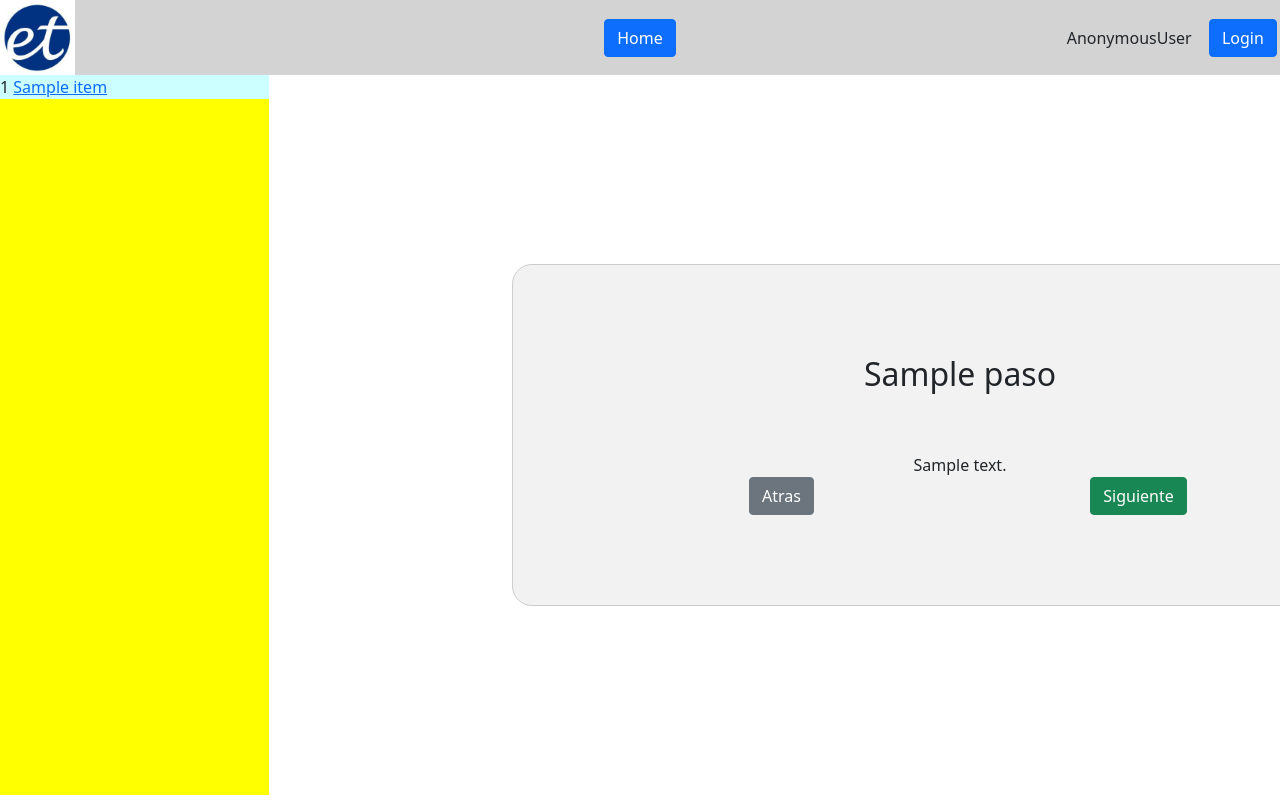
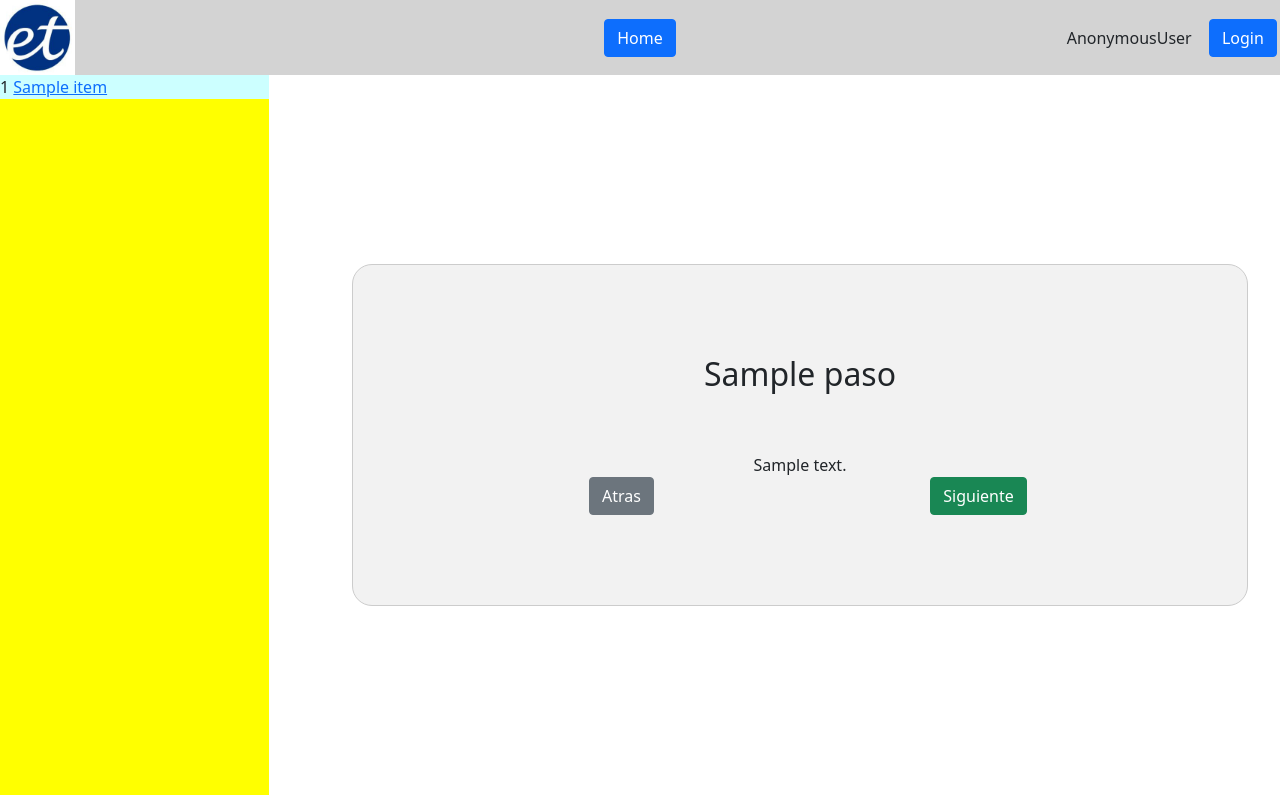
Before and after one commit to CarlosMunozRo/IETIFCT, a Django app: template ieti/fct/templates/wizard.html in a window 1280 px wide; the page is wider, and only the part inside the window is pictured. Run offline with Django 3.2, Linux system fonts and the light colour scheme; the template is opened without the code that fills it: most values are stand-ins (such as "Sample title", 1, 10 or a date in 2020); some libraries are stand-ins or nearby versions.

Commit message:
arreglo pagina demasiado ancha

```diff
--- a/ieti/fct/static/style.css
+++ b/ieti/fct/static/style.css
@@ -35,7 +35,7 @@ body {
 /*Landing Page*/
 
 .landingContainer{
-    width: 100vw;
+    width: 100%;
     height: 90vh;
     display: flex;
 }
```
